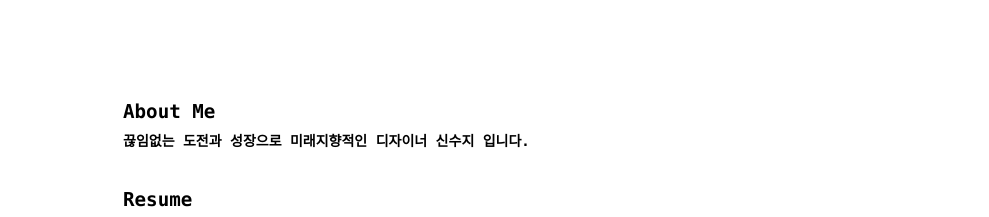
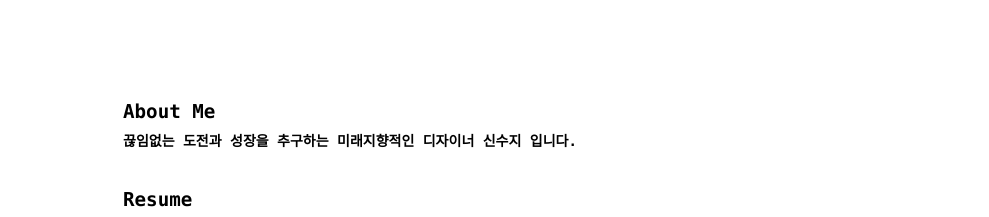
Before and after one commit to Shinsujii/portfolio, a plain HTML site: page about.html in a window 1280 px wide. Shown: the top 217 px of the page, 291-1280 px from the left. Drawn offline with nearby package versions, Linux system fonts and the light colour scheme.

Commit message:
Update about.html

```diff
--- a/about.html
+++ b/about.html
@@ -49,7 +49,7 @@
         <div class="about">
             <h1>About Me</h1>
             <span class="mark">
-                끊임없는 도전과 성장으로 미래지향적인 디자이너 신수지 입니다.
+                끊임없는 도전과 성장을 추구하는 미래지향적인 디자이너 신수지 입니다.
             </span>
             <h1>Resume</h1>
             <ul class="resume">
```
